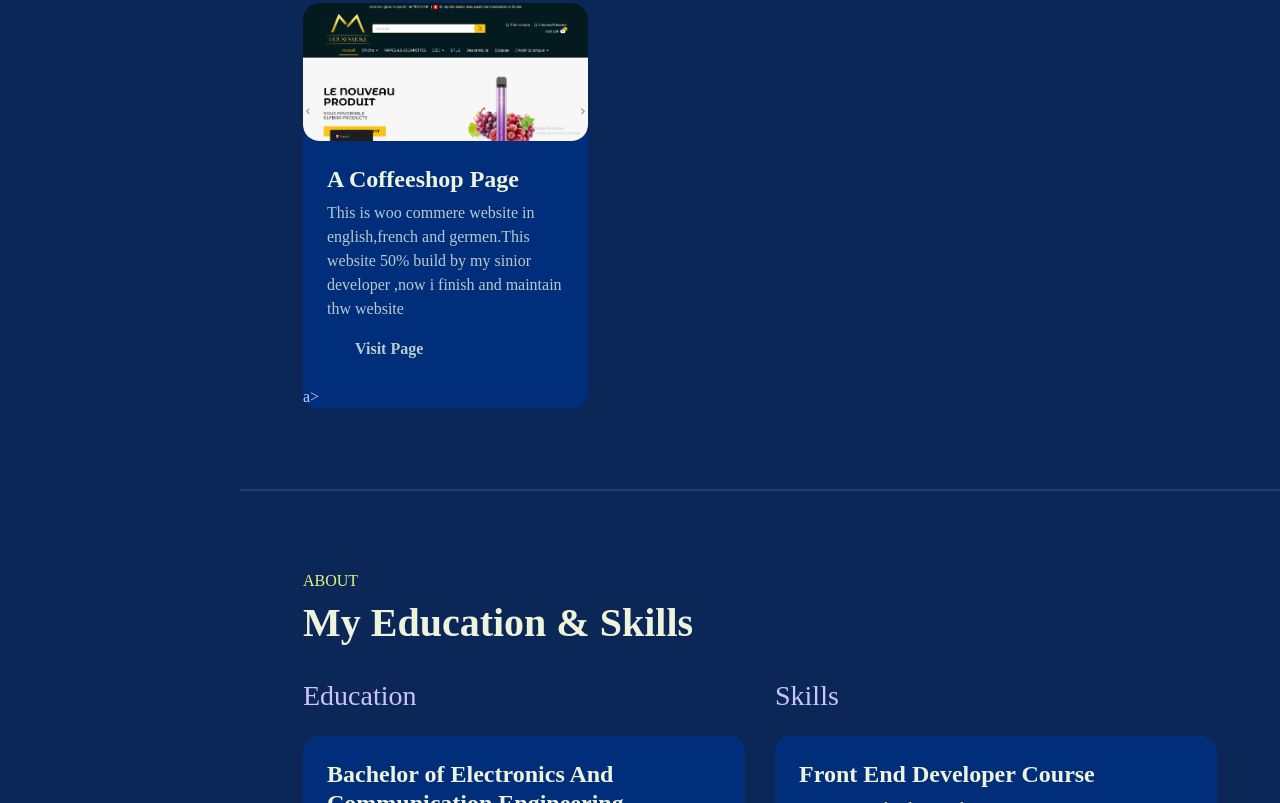
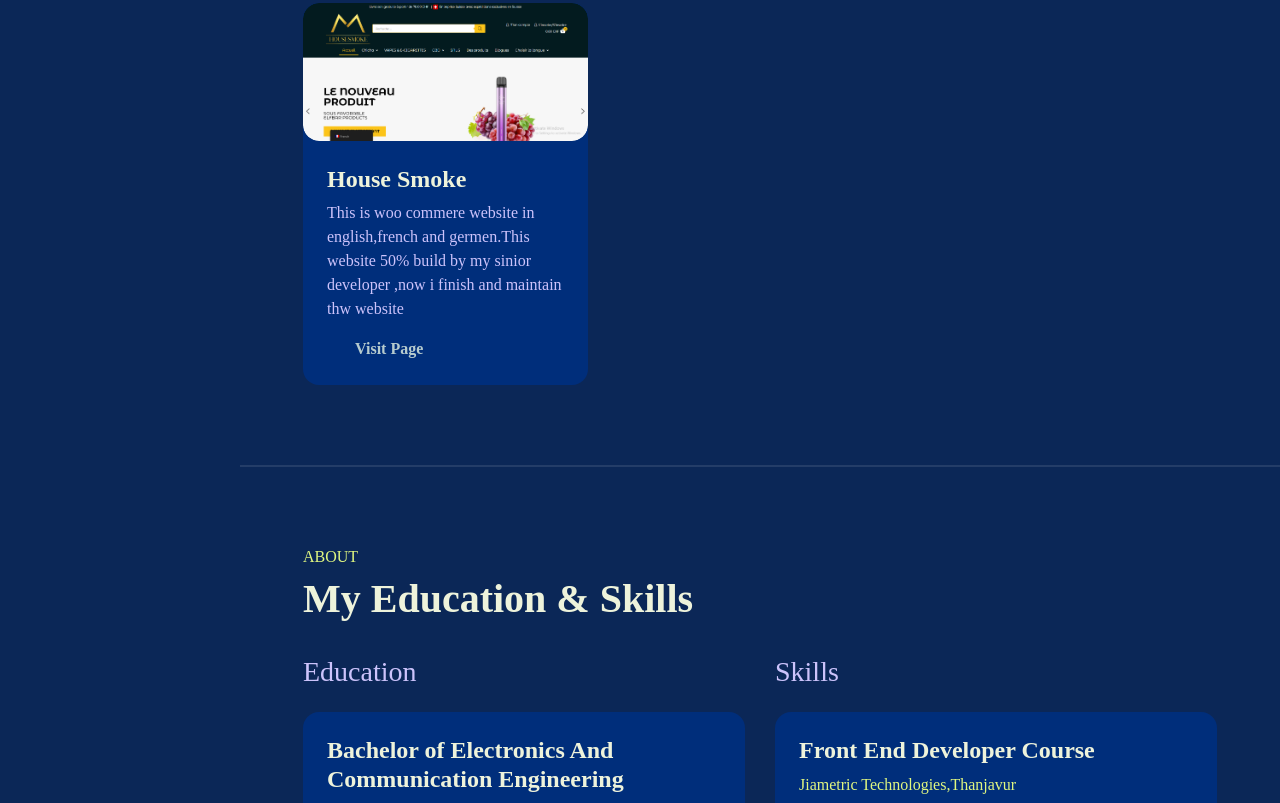
Before and after one commit to Maheshwaranmahe/Portfolio, a plain HTML site: page index.html in a window 1280 px wide. Shown: the part 1365-2168 px from the top of the page. Drawn offline with nearby package versions, Linux system fonts and the light colour scheme; a web font is replaced by a local one.

Commit message:
index.html

```diff
--- a/index.html
+++ b/index.html
@@ -114,15 +114,14 @@
                     </div>
                     <div class="col-lg-4">
                         <div class="card-custom rounded-4 bg-base shadow-effect">
-                            <a href="https://housesmoke.ch/"><div class="card-custom-image rounded-4">
+                            <div class="card-custom-image rounded-4">
                                 <img class="rounded-4" src="image/w-3.png" alt="">
                             </div>
                             <div class="card-custom-content p-4">
-                                <h4>A Coffeeshop Page</h4>
+                                <h4>House Smoke</h4>
                                 <P>This is woo commere website in english,french and germen.This website 50% build by my sinior developer ,now i finish and maintain thw website</P>
                                 <a href="https://housesmoke.ch/" class="link-custom">Visit Page</a>
                             </div>
-                            </a>a>
                         </div>
                     </div>
                 </div>
```
